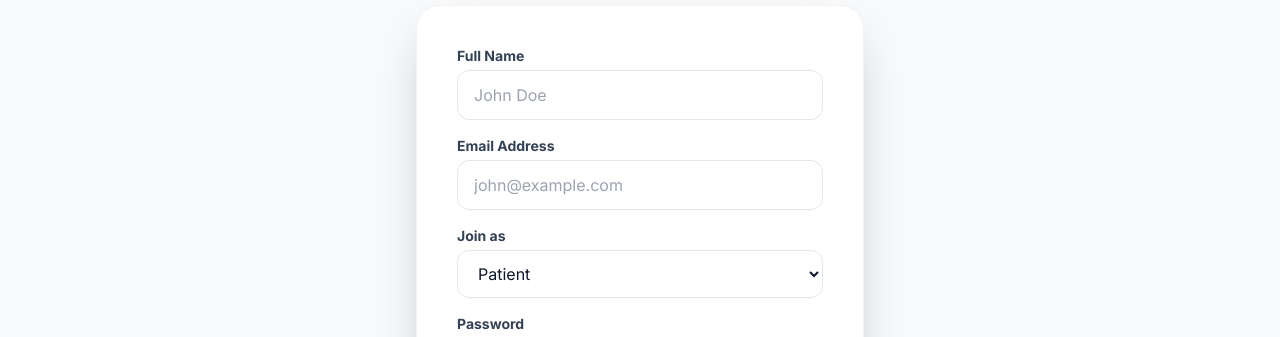
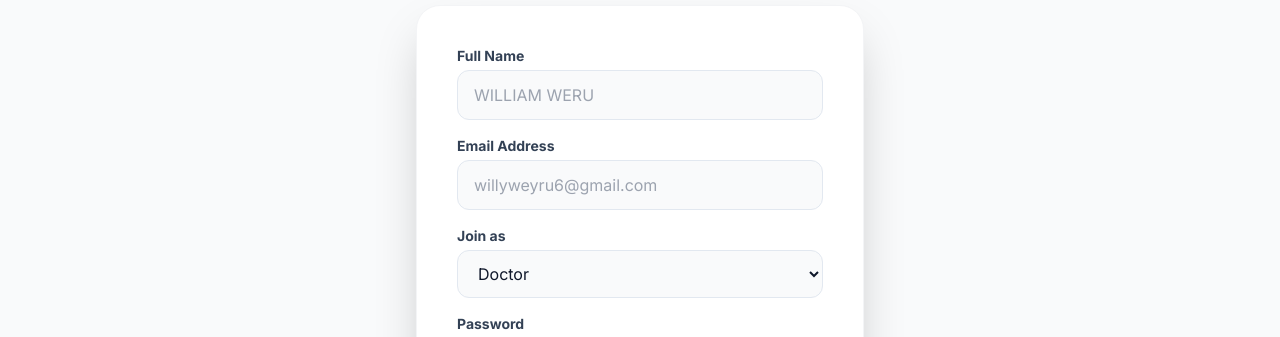
Before and after one commit to mugwe88-ops/MedicareAI, a Next.js app in the folder frontend/: page /signup in a window 1280 px wide. Shown: the part 175-512 px from the top of the page. Built offline with nearby package versions, Linux system fonts and the light colour scheme.

Commit message:
update signup and login

```diff
--- a/frontend/app/login/page.tsx
+++ b/frontend/app/login/page.tsx
@@ -34,8 +34,8 @@ export default function LoginPage() {
 
       localStorage.setItem("token", data.token);
 
-      // Role-Based Redirect
-      if (data.user.role === "doctor") {
+      // Redirect based on backend response
+      if (data.user.role?.toLowerCase() === "doctor") {
         window.location.href = "/dashboard";
       } else {
         window.location.href = "/patient-portal";
@@ -43,7 +43,7 @@ export default function LoginPage() {
 
     } catch (err: any) {
       setError(err.message === "Failed to fetch"
-        ? "Server is waking up. Please wait 30 seconds and try again."
+        ? "Server is waking up. Please wait 30 seconds."
         : err.message);
     } finally {
       setLoading(false);
@@ -65,10 +65,10 @@ export default function LoginPage() {
               <input
                 name="email"
                 type="email"
-                placeholder="doctor@swiftmd.com"
+                placeholder="willyweyru4@gmail.com"
                 required
                 onChange={handleChange}
-                className="w-full px-4 py-3.5 border border-slate-200 rounded-xl focus:ring-2 focus:ring-blue-500 outline-none text-slate-900 bg-white transition-all"
+                className="w-full px-4 py-3.5 border border-slate-200 rounded-xl focus:ring-2 focus:ring-blue-500 outline-none text-slate-900 bg-gray-50 transition-all"
               />
             </div>
 
@@ -80,7 +80,7 @@ export default function LoginPage() {
                 placeholder="••••••••"
                 required
                 onChange={handleChange}
-                className="w-full px-4 py-3.5 border border-slate-200 rounded-xl focus:ring-2 focus:ring-blue-500 outline-none text-slate-900 bg-white transition-all"
+                className="w-full px-4 py-3.5 border border-slate-200 rounded-xl focus:ring-2 focus:ring-blue-500 outline-none text-slate-900 bg-gray-50 transition-all"
               />
             </div>
 
--- a/frontend/app/signup/page.tsx
+++ b/frontend/app/signup/page.tsx
@@ -9,7 +9,7 @@ export default function SignupPage() {
     name: "",
     email: "",
     password: "",
-    role: "patient" // Default role
+    role: "Doctor" // Matches the value in your screenshot dropdown
   });
 
   const handleChange = (e: React.ChangeEvent<HTMLInputElement | HTMLSelectElement>) => {
@@ -22,7 +22,8 @@ export default function SignupPage() {
     setError("");
 
     try {
-      const res = await fetch("https://medicareai-1.onrender.com/api/auth/register", {
+      // Switched to /signup as /register returned a 404 error
+      const res = await fetch("https://medicareai-1.onrender.com/api/auth/signup", {
         method: "POST",
         headers: { "Content-Type": "application/json" },
         body: JSON.stringify(formData),
@@ -31,10 +32,10 @@ export default function SignupPage() {
       const data = await res.json();
 
       if (!res.ok) {
-        throw new Error(data.message || "Registration failed.");
+        throw new Error(data.message || "Registration failed. Check your connection.");
       }
 
-      // Automatically log them in or redirect to login
+      // If registration is successful, redirect to login
       window.location.href = "/login";
 
     } catch (err: any) {
@@ -61,10 +62,10 @@ export default function SignupPage() {
               <input
                 name="name"
                 type="text"
-                placeholder="John Doe"
+                placeholder="WILLIAM WERU"
                 required
                 onChange={handleChange}
-                className="w-full px-4 py-3 border border-slate-200 rounded-xl focus:ring-2 focus:ring-blue-500 outline-none text-slate-900 bg-white transition-all"
+                className="w-full px-4 py-3 border border-slate-200 rounded-xl focus:ring-2 focus:ring-blue-500 outline-none text-slate-900 bg-gray-50 transition-all"
               />
             </div>
 
@@ -73,10 +74,10 @@ export default function SignupPage() {
               <input
                 name="email"
                 type="email"
-                placeholder="john@example.com"
+                placeholder="willyweyru6@gmail.com"
                 required
                 onChange={handleChange}
-                className="w-full px-4 py-3 border border-slate-200 rounded-xl focus:ring-2 focus:ring-blue-500 outline-none text-slate-900 bg-white transition-all"
+                className="w-full px-4 py-3 border border-slate-200 rounded-xl focus:ring-2 focus:ring-blue-500 outline-none text-slate-900 bg-gray-50 transition-all"
               />
             </div>
 
@@ -84,11 +85,12 @@ export default function SignupPage() {
               <label className="block text-sm font-bold text-slate-700 mb-1">Join as</label>
               <select
                 name="role"
+                value={formData.role}
                 onChange={handleChange}
-                className="w-full px-4 py-3 border border-slate-200 rounded-xl focus:ring-2 focus:ring-blue-500 outline-none text-slate-900 bg-white transition-all"
+                className="w-full px-4 py-3 border border-slate-200 rounded-xl focus:ring-2 focus:ring-blue-500 outline-none text-slate-900 bg-gray-50 transition-all"
               >
-                <option value="patient">Patient</option>
-                <option value="doctor">Doctor</option>
+                <option value="Patient">Patient</option>
+                <option value="Doctor">Doctor</option>
               </select>
             </div>
 
@@ -100,12 +102,12 @@ export default function SignupPage() {
                 placeholder="••••••••"
                 required
                 onChange={handleChange}
-                className="w-full px-4 py-3 border border-slate-200 rounded-xl focus:ring-2 focus:ring-blue-500 outline-none text-slate-900 bg-white transition-all"
+                className="w-full px-4 py-3 border border-slate-200 rounded-xl focus:ring-2 focus:ring-blue-500 outline-none text-slate-900 bg-gray-50 transition-all"
               />
             </div>
 
             {error && (
-              <div className="bg-rose-50 border border-rose-100 text-rose-600 text-sm font-bold px-4 py-3 rounded-xl text-center">
+              <div className="bg-rose-50 border border-rose-100 text-rose-600 text-xs font-bold px-4 py-3 rounded-xl text-center leading-tight">
                 {error}
               </div>
             )}
```
